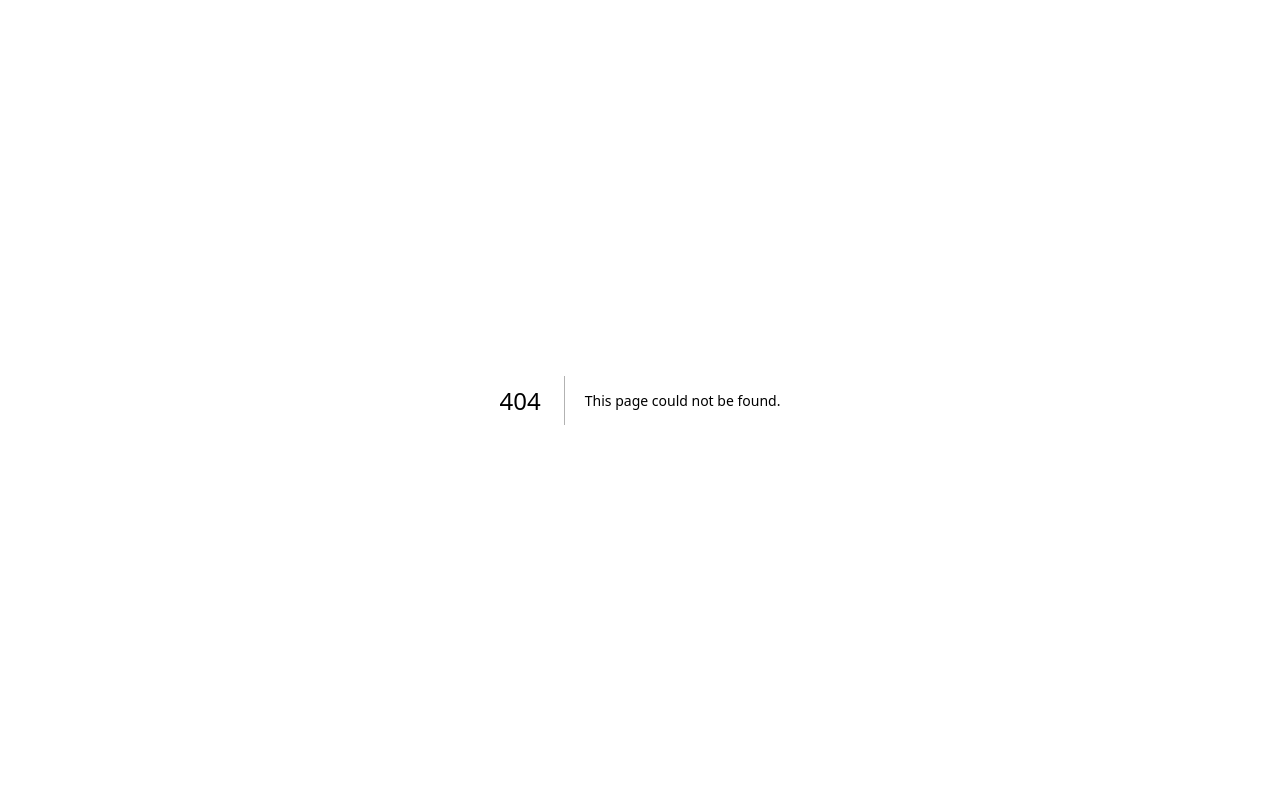
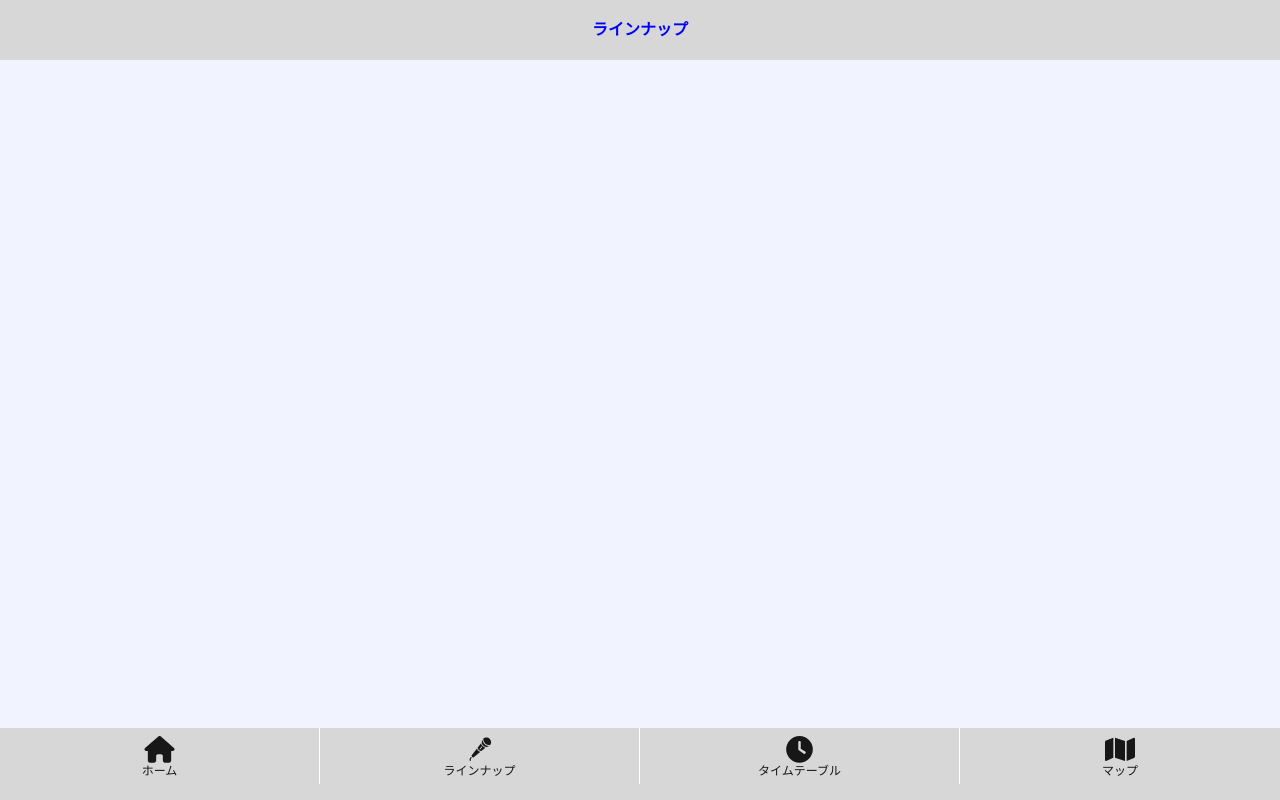
Before and after one commit to live-first/sekigahara-spui, a Next.js app: page /lineup in a window 1280 px wide. Before the commit this address had no page. Built offline with nearby package versions, Linux system fonts and the light colour scheme.

Commit message:
他画面追加

```diff
--- /dev/null
+++ b/src/app/lineup/page.tsx
@@ -0,0 +1,14 @@
+import { Header } from '@/lf-components/Header'
+import { SingleViewLayout } from '@/lf-layouts/SingleViewLayout'
+import { GlobalFooter } from '@/lf-templates/footer/GlobalFooter'
+import { LineupView } from '@/lf-views/lineup'
+
+export default function Lineup() {
+  return (
+    <SingleViewLayout
+      header={<Header center='ラインナップ' />}
+      main={<LineupView />}
+      footer={<GlobalFooter />}
+    />
+  )
+}
--- /dev/null
+++ b/src/app/timetable/page.tsx
@@ -0,0 +1,14 @@
+import { Header } from '@/lf-components/Header'
+import { SingleViewLayout } from '@/lf-layouts/SingleViewLayout'
+import { GlobalFooter } from '@/lf-templates/footer/GlobalFooter'
+import { TimeTableView } from '@/lf-views/timetable'
+
+export default function TimeTable() {
+  return (
+    <SingleViewLayout
+      header={<Header center='タイムテーブル' />}
+      main={<TimeTableView />}
+      footer={<GlobalFooter />}
+    />
+  )
+}
--- a/src/lf-components/Footer/index.tsx
+++ b/src/lf-components/Footer/index.tsx
@@ -11,7 +11,7 @@ export const Footer = (props: FooterProps) => {
   const { home, lineup, timetable, other } = props
 
   return (
-    <div className='flex bg-[#d7d7d7] h-16 w-full'>
+    <div className='flex bg-[#d7d7d7] h-18 w-full pb-4'>
       <div className='w-1/4 border-r border-r-white'>{home}</div>
       <div className='w-1/4 border-r border-r-white'>{lineup}</div>
       <div className='w-1/4 border-r border-r-white'>{timetable}</div>
--- a/src/lf-templates/footer/GlobalFooter.tsx
+++ b/src/lf-templates/footer/GlobalFooter.tsx
@@ -9,10 +9,10 @@ import { ReactNode } from 'react'
 export const GlobalFooter = () => {
   return (
     <Footer
-      home={<FooterCell href='/' icon={<FaHouse className='h-full w-full' />} title='HOME' />}
-      lineup={<FooterCell href='/' icon={<GiMicrophone className='h-full w-full' />} title='LINEUP' />}
-      timetable={<FooterCell href='/' icon={<FaClock className='h-full w-full' />} title='TIME TABLE' />}
-      other={<FooterCell href='/' icon={<FaMap className='h-full w-full' />} title='MAP' />}
+      home={<FooterCell href='/' icon={<FaHouse className='h-full w-full' />} title='ホーム' />}
+      lineup={<FooterCell href='/lineup' icon={<GiMicrophone className='h-full w-full' />} title='ラインナップ' />}
+      timetable={<FooterCell href='/timetable' icon={<FaClock className='h-full w-full' />} title='タイムテーブル' />}
+      other={<FooterCell href='/' icon={<FaMap className='h-full w-full' />} title='マップ' />}
     />
   )
 }
@@ -27,7 +27,7 @@ const FooterCell = (props: FooterProps) => {
   return (
     <Link href={href} className='flex flex-col w-full h-full p-2 justify-between items-center'>
       <div className='h-2/3 w-full'>{icon}</div>
-      <div className='text-xs'>{title}</div>
+      <div className='text-xs whitespace-nowrap'>{title}</div>
     </Link>
   )
 }
--- /dev/null
+++ b/src/lf-views/lineup/index.tsx
@@ -0,0 +1,3 @@
+export const LineupView = () => {
+  return <></>
+}
--- /dev/null
+++ b/src/lf-views/timetable/index.tsx
@@ -0,0 +1,3 @@
+export const TimeTableView = () => {
+  return <></>
+}
```
